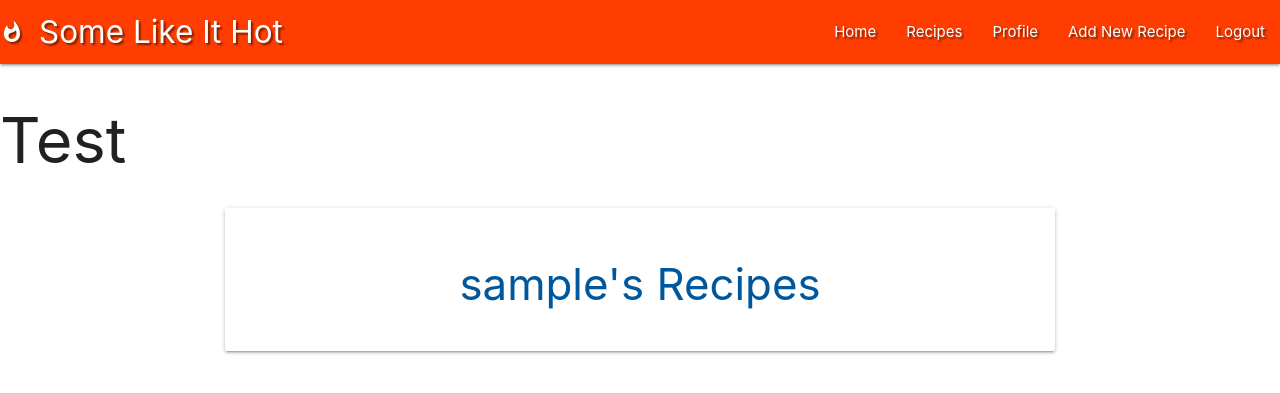
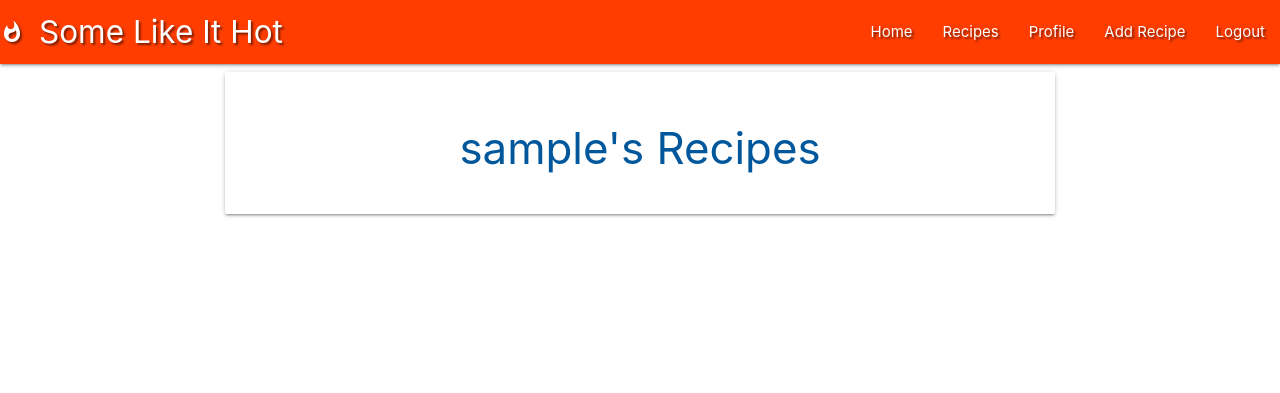
Before and after one commit to lisa1Q84/somelikeithot-recipes, a Flask app: a page that uses templates/base.html in a window 1280 px wide. Shown: the top 393 px of the page. Run offline with Flask 2, Linux system fonts and the light colour scheme; the visitor is signed in with stand-in values (Sample User, id 1); a database or web service that is not in the repository returns one stand-in record (values such as "Sample title"); some libraries are stand-ins or nearby versions.

Commit message:
add nav link for adding recipe page

```diff
--- a/templates/base.html
+++ b/templates/base.html
@@ -27,7 +27,7 @@
                 <li><a href="">Recipes</a></li>
                 {% if session.user %}
                 <li><a href="{{ url_for('profile', username=session['user']) }}">Profile</a></li>
-                <li><a href="">Add New Recipe</a></li>
+                <li><a href="{{ url_for('add_recipe') }}">Add Recipe</a></li>
                 <li><a href="{{ url_for('logout') }}">Logout</a></li>
                 {% else %}
                 <li><a href="{{ url_for('login') }}">Login/Register</a></li>
@@ -43,7 +43,7 @@
         <li><a href="">Recipes</a></li>
         {% if session.user %}
         <li><a href="{{ url_for('profile', username=session['user']) }}">Profile</a></li>
-        <li><a href="">Add New Recipe</a></li>
+        <li><a href="{{ url_for('add_recipe') }}">Add Recipe</a></li>
         <li><a href="{{ url_for('logout') }}">Logout</a></li>
         {% else %}
         <li><a href="{{ url_for('login') }}">Login/Register</a></li>
@@ -67,7 +67,6 @@
 </section>
 
 <body>
-    <h1> Test </h1>
 
     {% block content %}
 
```
